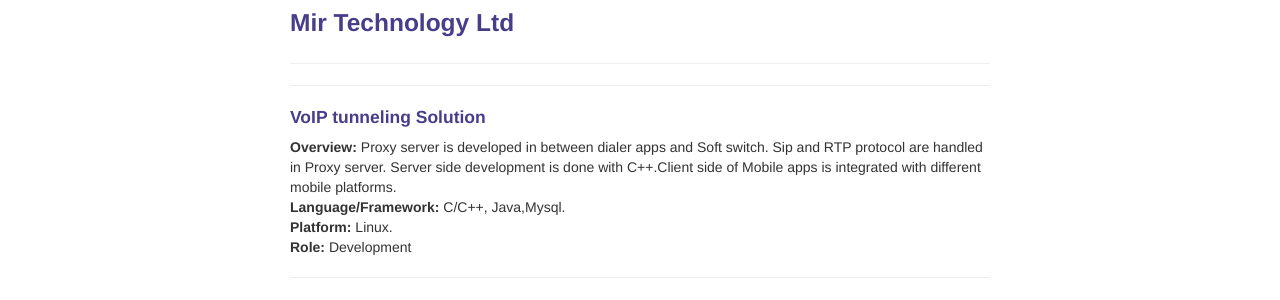
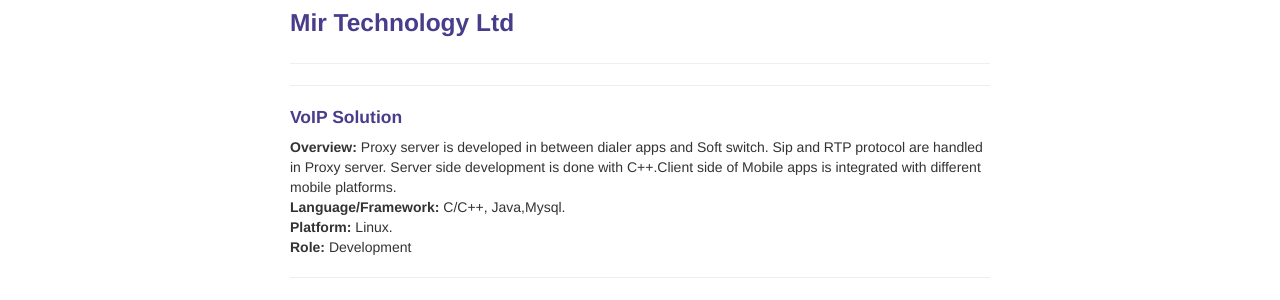
Before and after one commit to turjakundu/turjakundu.github.io, a Jekyll site: the page built from pages/experience.md, in a window 1280 px wide. Shown: the part 871-1171 px from the top of the page. Built offline with Jekyll 4.4.1, drawn with Linux system fonts in a browser that asks for light colours.

Commit message:
Update experience.md

```diff
--- a/pages/experience.md
+++ b/pages/experience.md
@@ -56,7 +56,7 @@
 
 ---
 
-#### VoIP tunneling Solution
+#### VoIP Solution
 
 <b>Overview:</b> Proxy server is developed in between dialer apps and Soft switch. Sip and RTP  protocol are handled in Proxy server. Server side development is done with C++.Client side of Mobile apps is integrated with different mobile platforms. <br/>
 <b>Language/Framework:</b> C/C++, Java,Mysql.<br/>
```
